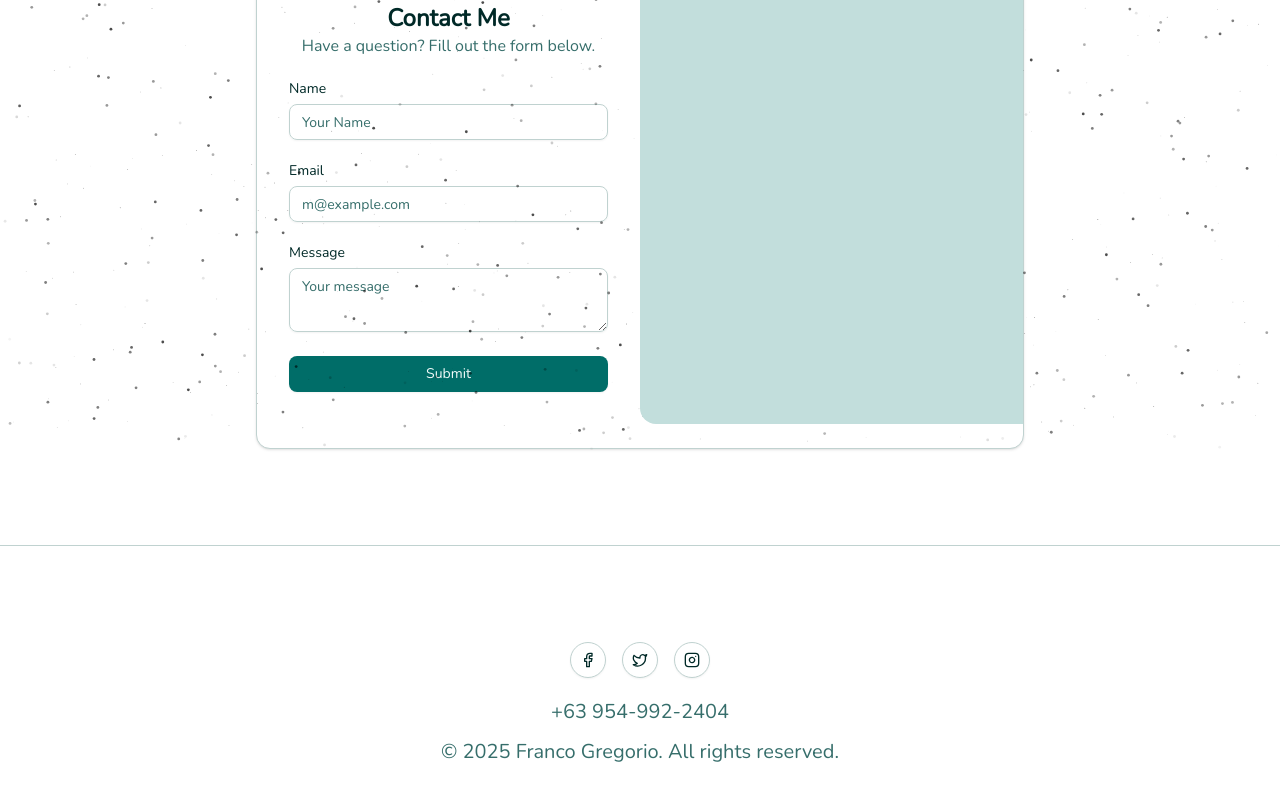
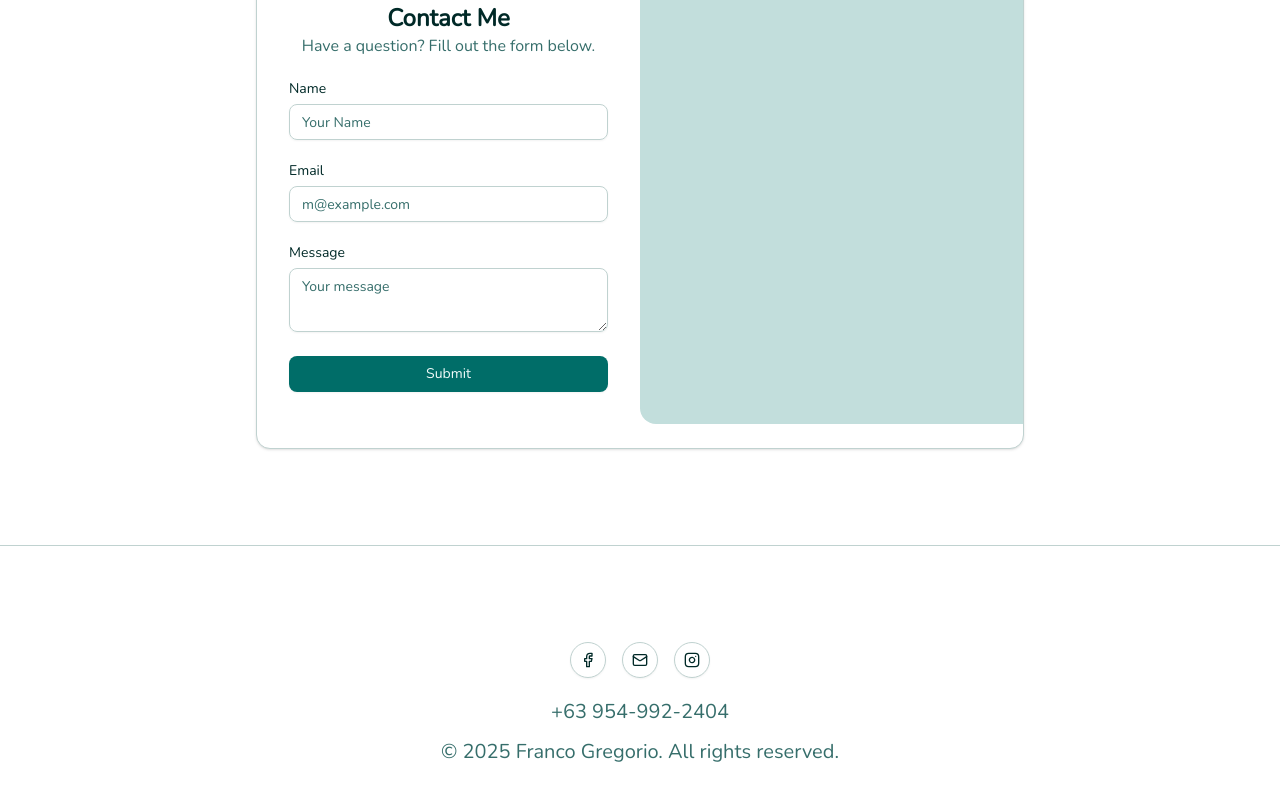
Before and after one commit to akatsuki0354/portfoliov2, a Next.js app: page / in a window 1280 px wide. Shown: the part 3354-4154 px from the top of the page. Built offline with nearby package versions, Linux system fonts and the light colour scheme.

Commit message:
removing particles and add email

```diff
--- a/package.json
+++ b/package.json
@@ -19,6 +19,7 @@
     "clsx": "^2.1.1",
     "embla-carousel": "^8.6.0",
     "embla-carousel-react": "^8.6.0",
+    "firebase": "^11.9.1",
     "lucide-react": "^0.517.0",
     "motion": "^12.18.1",
     "next": "15.3.4",
--- a/src/app/Components/About/About.tsx
+++ b/src/app/Components/About/About.tsx
@@ -19,8 +19,6 @@ const CarouselExample = () => {
                     &quot;Great developers aren&#39;t born—they&#39;re made through consistency, curiosity, and code.&quot;
                 </TextAnimate>
             </blockquote>
-
-
 
             <div className=" flex flex-col md:flex-row  justify-center place-items-center w-full max-w-4xl mx-auto px-2 gap-4 overflow-x-auto">
                 <Carousel orientation="horizontal">
--- a/src/app/Components/Footer/footer-layouts.tsx
+++ b/src/app/Components/Footer/footer-layouts.tsx
@@ -1,6 +1,6 @@
 import { Button } from "@/components/ui/button"
 
-import { Facebook, Instagram, Twitter } from "lucide-react"
+import { Facebook, Instagram, MailIcon } from "lucide-react"
 
 export default function FooterLayouts() {
     return (
@@ -15,9 +15,9 @@ export default function FooterLayouts() {
                             </a>
                         </Button>
                         <Button variant="outline" size="icon" className="rounded-full">
-                            <a href="#">
-                                <Twitter className="h-4 w-4" />
-                                <span className="sr-only">Twitter</span>
+                            <a href="mailto:francogregorio2004@gmail.com">
+                                <MailIcon className="h-4 w-4" />
+                                <span className="sr-only">Email</span>
                             </a>
                         </Button>
                         <Button variant="outline" size="icon" className="rounded-full">
--- a/src/app/page.tsx
+++ b/src/app/page.tsx
@@ -23,8 +23,8 @@ import Footer from "./Components/Footer/Footer";
 import { Spotlight } from "../../components/motion-primitives/spotlight";
 import { MouseIcon } from "../app/page-data";
 import { Cursor } from "../../components/motion-primitives/cursor";
-import { Particles } from "@/components/magicui/particles";
-import { useTheme } from "next-themes";
+// import { Particles } from "@/components/magicui/particles";
+// import { useTheme } from "next-themes";
 const nunito = Nunito({
   subsets: ['latin'],
   weight: ['400']
@@ -34,12 +34,12 @@ export default function Page() {
   const [activeSection, setActiveSection] = useState('Home');
   const [isOverInput, setIsOverInput] = useState(false);
 
-  const { resolvedTheme } = useTheme();
-  const [color, setColor] = useState("#ffffff");
+  // const { resolvedTheme } = useTheme();
+  // const [color, setColor] = useState("#ffffff");
 
-  useEffect(() => {
-    setColor(resolvedTheme === "dark" ? "#ffffff" : "#000000");
-  }, [resolvedTheme]);
+  // useEffect(() => {
+  //   setColor(resolvedTheme === "dark" ? "#ffffff" : "#000000");
+  // }, [resolvedTheme]);
 
   // Handle cursor visibility over input elements
   useEffect(() => {
@@ -114,13 +114,13 @@ export default function Page() {
 
   return (
     <div >
-      <Particles
+      {/* <Particles
         className="absolute inset-0 z-0"
         quantity={2500}
         ease={90}
         color={color}
         refresh
-      />
+      /> */}
       <Spotlight
         className='bg-teal-500/50 dark:bg-gray-500/50 blur-3xl'
         size={64}
--- /dev/null
+++ b/src/lib/firebaseSDK.ts
@@ -0,0 +1,16 @@
+import { initializeApp } from "firebase/app";
+import { getAnalytics } from "firebase/analytics";
+
+const firebaseConfig = {
+    apiKey: process.env.NEXT_PUBLIC_FIREBASE_API_KEY,
+    authDomain: process.env.NEXT_PUBLIC_FIREBASE_AUTH_DOMAIN,
+    databaseURL: process.env.NEXT_PUBLIC_FIREBASE_DATABASE_URL,
+    projectId: process.env.NEXT_PUBLIC_FIREBASE_PROJECT_ID,
+    storageBucket: process.env.NEXT_PUBLIC_FIREBASE_STORAGE_BUCKET,
+    messagingSenderId: process.env.NEXT_PUBLIC_FIREBASE_MESSAGING_SENDER_ID,
+    appId: process.env.NEXT_PUBLIC_FIREBASE_APP_ID,
+    measurementId: process.env.NEXT_PUBLIC_FIREBASE_MEASUREMENT_ID,
+};
+
+const app = initializeApp(firebaseConfig);
+const analytics = getAnalytics(app);
```
Also changed, not shown: src/app/Components/Contact/contact-data.ts (added), 1 other file (tests, documents, lock files or other folders).
